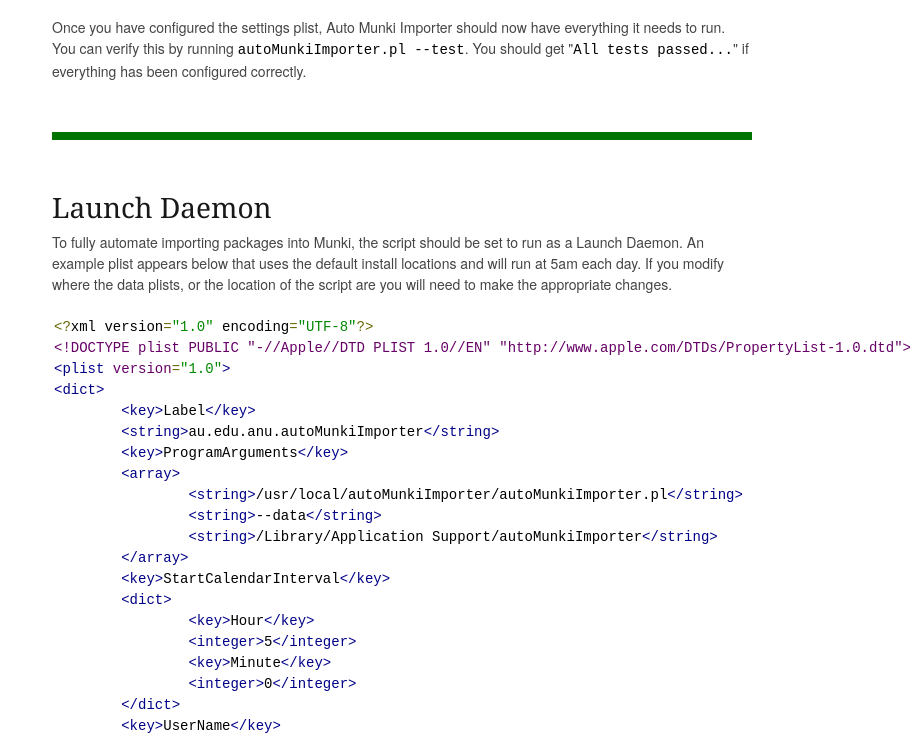
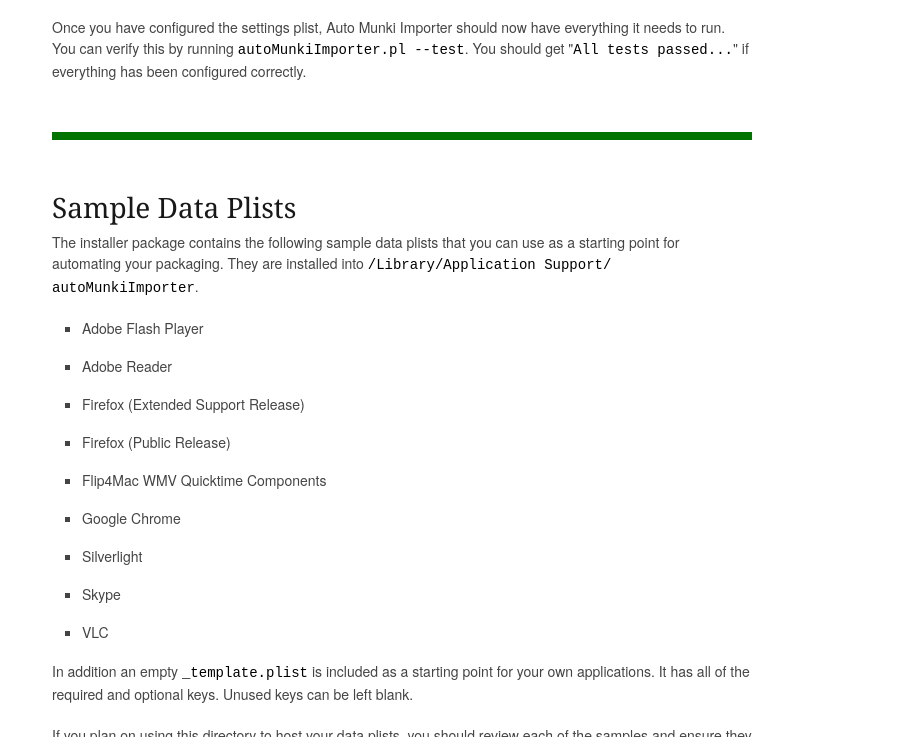
Before and after one commit to neographophobic/autoMunkiImporter, a plain HTML site: page configuration.html in a window 1280 px wide. Shown: the part 2063-2800 px from the top of the page, without its empty margins (358-1280 px from the left). Drawn offline with Linux system fonts and the light colour scheme.

Commit message:
Add info about the included sample data plists, and the fact that data plists starting with an "_" are ignored.

```diff
--- a/configuration.html
+++ b/configuration.html
@@ -46,6 +46,7 @@
 						<ul>
 							<li><a href="#permissions">Permissions</a></li>
 							<li><a href="#config">Global Config</a></li>
+							<li><a href="#dataplists">Sample Data Plists</a></li>
 							<li><a href="#launchd">Launch Daemon</a></li>
 						</ul></li>
 					</div>
@@ -266,6 +267,27 @@
        		</section>
 			<hr class="large greenbackground">
 
+			<section id="dataplists">
+				<h3>Sample Data Plists</h3>
+				<p>The installer package contains the following sample data plists that you can use as a starting point for automating your packaging. They are installed into <code>/Library/&#8203;Application Support/&#8203;autoMunkiImporter</code>.</p>
+				<ul class="square">
+					<li>Adobe Flash Player</li>
+					<li>Adobe Reader</li>
+					<li>Firefox (Extended Support Release)</li>
+					<li>Firefox (Public Release)</li>
+					<li>Flip4Mac WMV Quicktime Components</li>
+					<li>Google Chrome</li>
+					<li>Silverlight</li>
+					<li>Skype</li>
+					<li>VLC</li>
+				</ul>
+				<p>In addition an empty <code>_template.plist</code> is included as a starting point for your own applications. It has all of the required and optional keys. Unused keys can be left blank.</p>
+				<p>If you plan on using this directory to host your data plists, you should review each of the samples and ensure they match your pkginfo names and locations of existing items and that they have the appropriate settings.</p>
+
+       		</section>
+			<hr class="large greenbackground">
+
+
 			<section id="launchd">
 				<h3>Launch Daemon</h3>
 				<p>To fully automate importing packages into Munki, the script should be set to run as a Launch Daemon. An example plist appears below that uses the default install locations and will run at 5am each day. If you modify where the data plists, or the location of the script are you will need to make the appropriate changes.</p>
```
Also changed, not shown: dataplists.html (+2 -0 lines).
